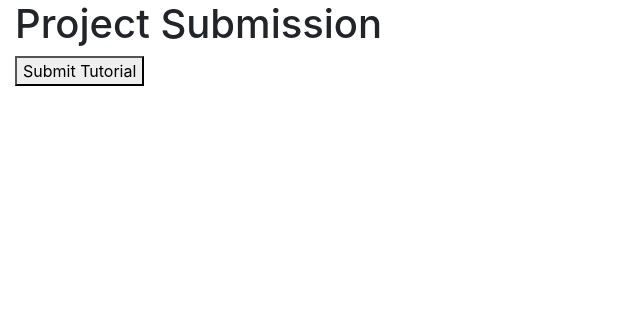
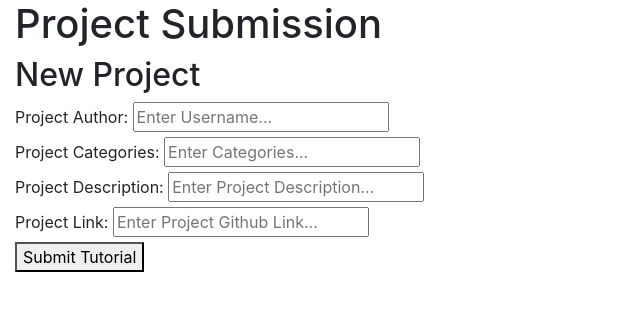
Before and after one commit to MA0610/DatabaseProjectWebsite, a Flask app: page /submitProject in a window 1280 px wide. Shown: the part 56-367 px from the top of the page, without its empty margins (0-640 px from the left). Run offline with Flask 3, Linux system fonts and the light colour scheme; some libraries are stand-ins or nearby versions.

Commit message:
added functionality for adding data to database

```diff
--- a/Databases Project Website/templates/submit.html
+++ b/Databases Project Website/templates/submit.html
@@ -14,7 +14,46 @@
 <body>
     <h1>Project Submission</h1>
 
-    <button type="button" id="submitButton">Submit Tutorial</button>
+
+
+    <div class="addProject">
+        <h2>New Project</h2>
+        <!-- NEED TO ADD CSS STYLING TO INCREASE SIZE OF BOXES -->
+        <div class="add-Project-Username">
+            <label for="new-Project-Username">Project Author:</label>
+            <input type="text" id="new-Project-Username" placeholder="Enter Username...">
+        </div>
+
+        <div class="add-Project-Categories">
+            <label for="new-Project-Categories">Project Categories:</label>
+            <input type="text" id="new-Project-Categories" placeholder="Enter Categories...">
+        </div>
+
+        <div class="add-Project-Description">
+            <label for="new-Project-Description">Project Description:</label>
+            <input type="text" id="new-Project-Description" placeholder="Enter Project Description...">
+        </div>
+
+        <div class="add-Project-Link">
+            <label for="new-Project-Link">Project Link:</label>
+            <input type="text" id="new-Project-Link" placeholder="Enter Project Github Link...">
+        </div>
+
+
+
+
+
+
+        <!-- Submit Button -->
+        <button type="button" id="submitButton">Submit Tutorial</button>
+
+        <!-- <button type="button" id="clearDatabaseButton">Clear Schedule</button> -->
+        <br></br>
+
+        <!-- <h3>Directions</h3> -->
+
+
+    </div>
 
 
 
@@ -27,6 +66,51 @@
 
     <script>
 
+document.getElementById('submitButton').addEventListener('click', () => {
+
+const userName = document.getElementById('new-Project-Username').value;
+const description = document.getElementById('new-Project-Description').value;
+const categories = document.getElementById('new-Project-Categories').value;
+const link = document.getElementById('new-Project-Link').value;
+
+
+
+const requestData = {
+            projectAuthor: userName,
+            projectDescription: description,
+            projectCategories: categories,
+            projectLink: link
+};
+
+// Clear the form inputs
+document.getElementById('new-Project-Username').value = '';
+document.getElementById('new-Project-Description').value = '';
+document.getElementById('new-Project-Categories').value = '';
+document.getElementById('new-Project-Link').value = '';
+
+
+try {
+            const response = fetch('/putProject', {
+                method: 'POST',
+                headers: {
+                    'Content-Type': 'application/json'
+                },
+                body: JSON.stringify(requestData)
+            });
+
+
+            if (data.success) {
+                console.log('Project submitted successfully!');
+            } else {
+                console.error('Project submitting tutorial');
+            }
+        } catch (error) {
+            console.error('Error during fetch:', error);
+        }
+
+        alert('Project submitted for approval!');
+
+});
 
 
 
```
